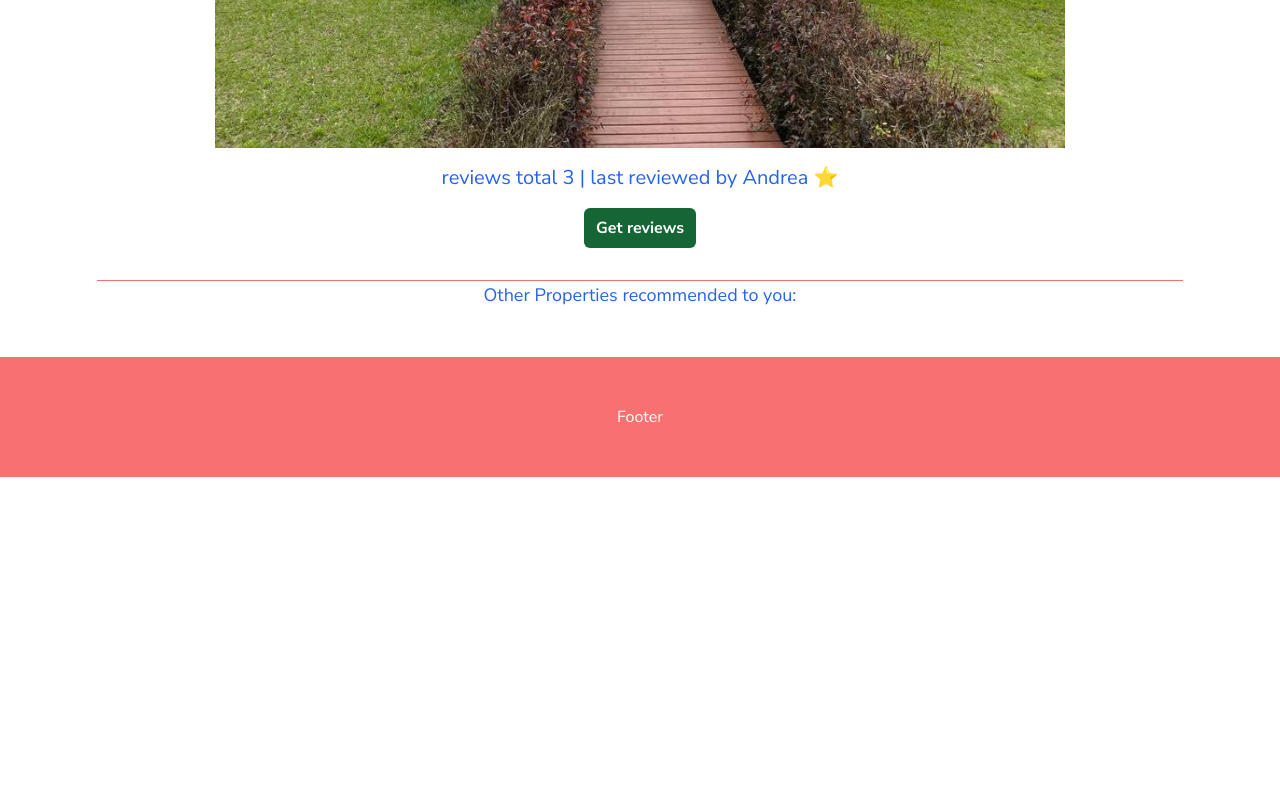
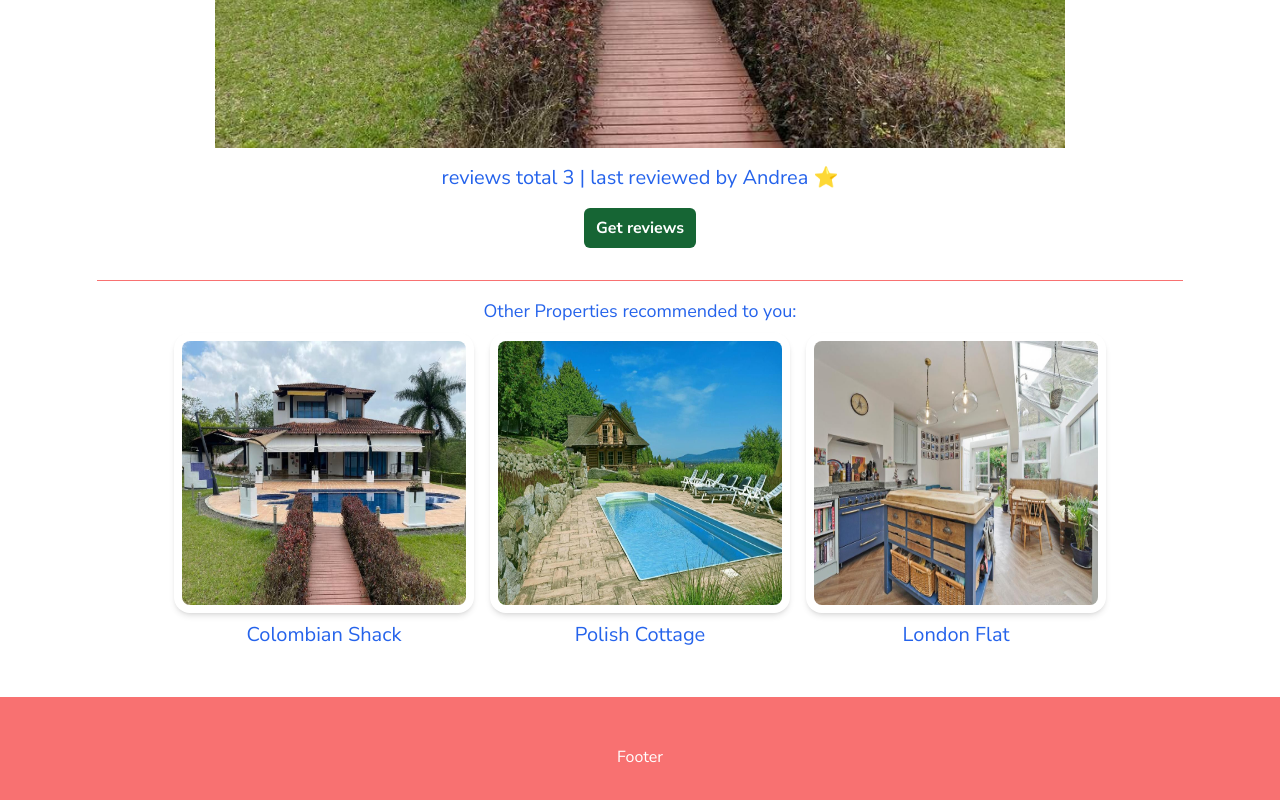
Before and after one commit to SAIDOU11/CouchSurfing-typescript, a React (Vite) app: page / in a window 1280 px wide. Shown: the part 568-1368 px from the top of the page. Before the commit the page ends 1045 px from the top, so only its background shows below. Built offline with nearby package versions, Linux system fonts and the light colour scheme.

Commit message:
render images

```diff
--- a/src/components/Container.tsx
+++ b/src/components/Container.tsx
@@ -88,7 +88,7 @@ const properties: {
   },
   {
     image: Img3,
-    title: "london Flat",
+    title: "London Flat",
     price: 45,
     location: {
       firstLine: "Flat 15",
@@ -118,9 +118,35 @@ export const Container = () => {
         Get reviews
       </button>
       <div className="w-11/12 h-[1px] bg-red-400"></div>
-      <h3 className="text-lg text-blue-600">
+      <h3 className="text-lg text-blue-600 mt-4">
         Other Properties recommended to you:
       </h3>
+      <div className="flex flex-wrap">
+        <div className="text-center text-blue-600">
+          <img
+            src={Img1}
+            alt=""
+            className="w-[300px] h-[280px] m-2 rounded-2xl p-2 shadow-md "
+          />
+          <h1 className="text-xl">{properties[0].title} </h1>
+        </div>
+        <div className="text-center text-blue-600">
+          <img
+            src={Img3}
+            alt=""
+            className="w-[300px] h-[280px] m-2 rounded-2xl p-2 shadow-md "
+          />
+          <h1 className="text-xl">{properties[1].title} </h1>
+        </div>
+        <div className="text-center text-blue-600">
+          <img
+            src={Img2}
+            alt=""
+            className="w-[300px] h-[280px] m-2 rounded-2xl p-2 shadow-md "
+          />
+          <h1 className="text-xl">{properties[2].title} </h1>
+        </div>
+      </div>
     </div>
   );
 };
```
